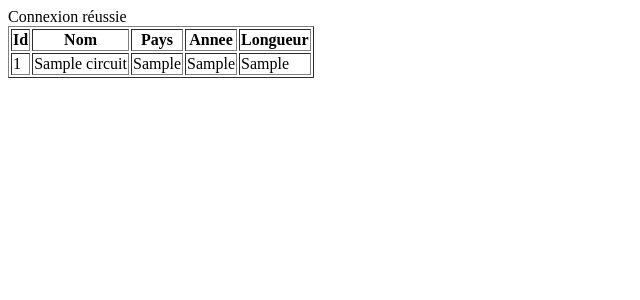
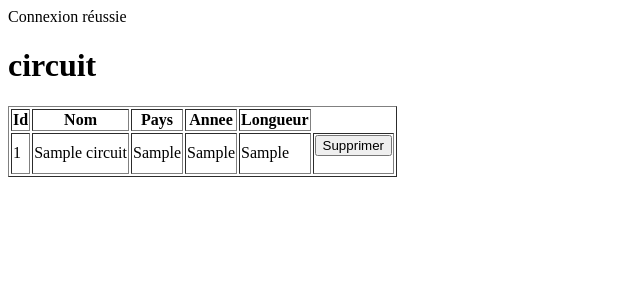
Before and after one commit to Gabin-E/gp-moto-GE, a PHP site: page / in a window 1280 px wide. Shown: the top 300 px of the page, without its empty margins (0-640 px from the left). Run offline with PHP 8.4, Linux system fonts and the light colour scheme; tables that the repository leaves empty or names only in its code hold one stand-in row (values such as "Sample post").

Commit message:
suppression circuit

```diff
--- a/index.php
+++ b/index.php
@@ -5,7 +5,7 @@ include 'connexion.php';
 // Requête SQL pour sélectionner les données
 $sql = "SELECT id, nom, pays, annee, longueur FROM circuit";
 $result = $conn->query($sql);
-
+echo "<h1> circuit </h1>";
 if ($result->num_rows > 0) {
     // Afficher les données de chaque ligne
     echo"<table border='1'>
@@ -25,7 +25,15 @@ if ($result->num_rows > 0) {
             <td>".$row["pays"]."</td>
             <td>".$row["annee"]."</td>
             <td>".$row["longueur"]."</td>
+
+            <td>
+                <form action ='delete_circuit.php' method='post'>
+                <input type='hidden' name='id' value=".$row['id'].">
+                <input type='submit' value='Supprimer'>
+                </form>
+            </td>
             </tr>";
+
     }
 
     echo "</table>";
```
Also changed, not shown: delete_circuit.php (added, +20 -0 lines).
